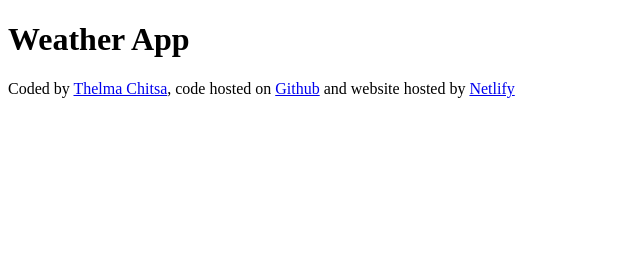
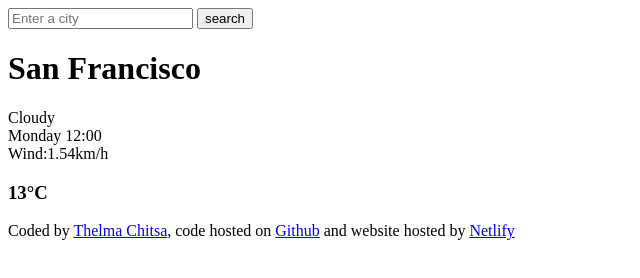
Before and after one commit to Tanyachitsa/Final-weather-project, a plain HTML site: page index.html in a window 1280 px wide. Shown: the whole page, without its empty margins (0-640 px from the left). Drawn offline with Linux system fonts and the light colour scheme.

Commit message:
Added more html

```diff
--- a/index.html
+++ b/index.html
@@ -6,7 +6,22 @@
     <title>Document</title>
   </head>
   <body>
-    <h1>Weather App</h1>
+    <header>
+      <form>
+        <input type="search" placeholder="Enter a city" required />
+        <input type="submit" value="search" />
+      </form>
+    </header>
+    <main>
+      <h1>San Francisco</h1>
+      <p>Cloudy
+      </br>
+      Monday 12:00
+    </br>
+    Wind:1.54km/h
+      </p>
+      <h3>13°C</h3>
+    </main>
     <footer>
       Coded by
       <a href="https://github.com/Tanyachitsa">Thelma Chitsa</a>, code hosted on
```
